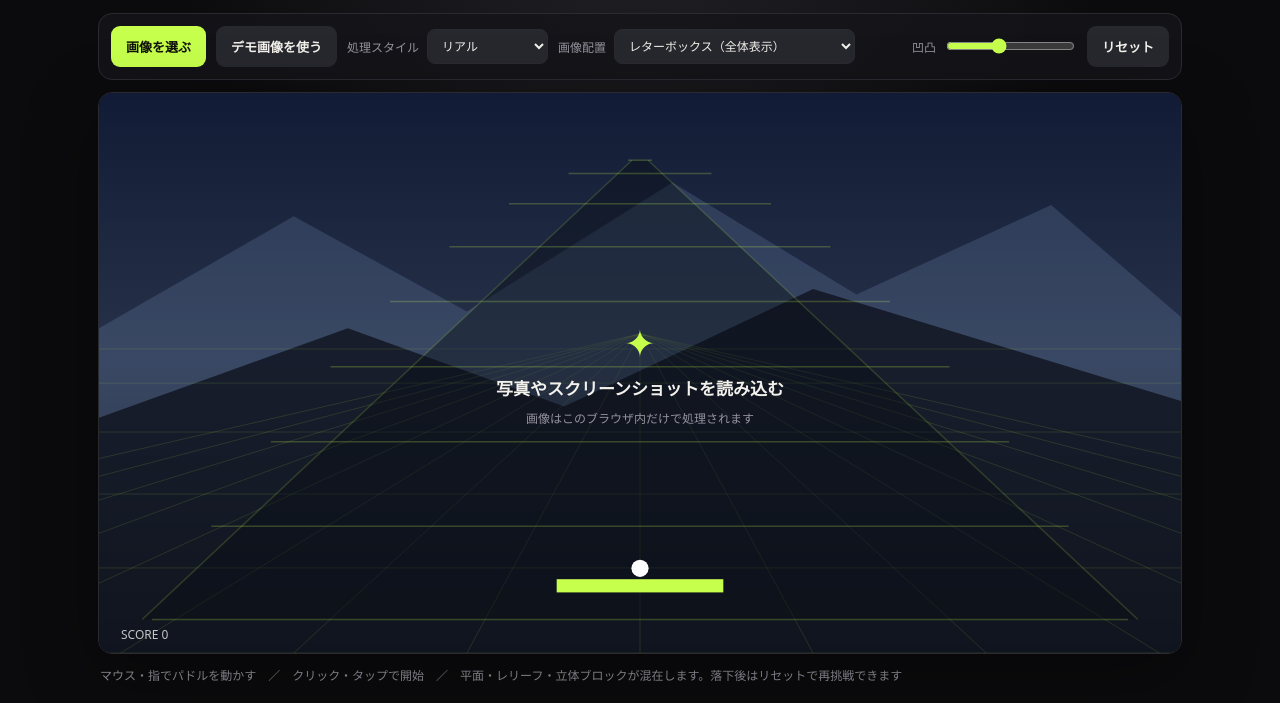
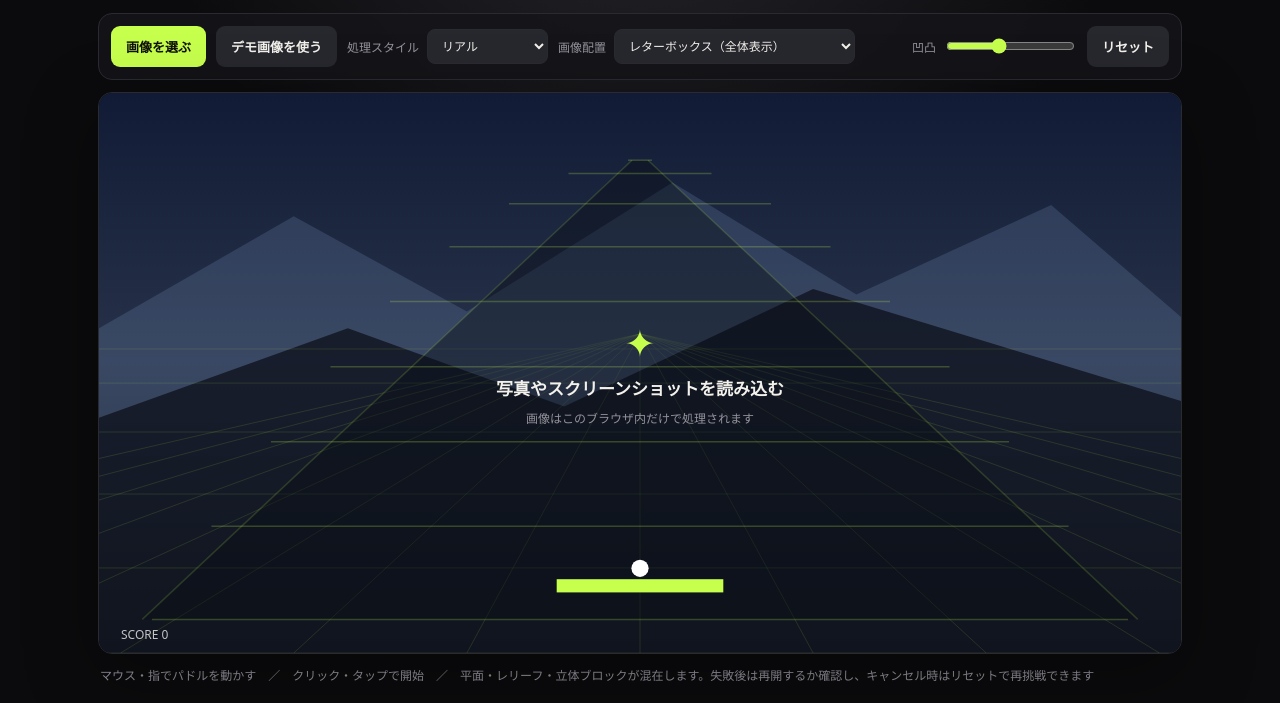
Before and after one commit to munoimpsbl-svg/ai-company, a plain HTML site: page projects/breakframe-prototype/index.html in a window 1280 px wide. Shown: the part 120-823 px from the top of the page. Drawn offline with Linux system fonts and the light colour scheme.

Commit message:
Explain restart confirmation after failure

```diff
--- a/projects/breakframe-prototype/index.html
+++ b/projects/breakframe-prototype/index.html
@@ -48,7 +48,7 @@
       </div>
     </section>
 
-    <footer class="hint">マウス・指でパドルを動かす　／　クリック・タップで開始　／　平面・レリーフ・立体ブロックが混在します。落下後はリセットで再挑戦できます</footer>
+    <footer class="hint">マウス・指でパドルを動かす　／　クリック・タップで開始　／　平面・レリーフ・立体ブロックが混在します。失敗後は再開するか確認し、キャンセル時はリセットで再挑戦できます</footer>
   </main>
   <script src="game.js"></script>
 </body>
```
